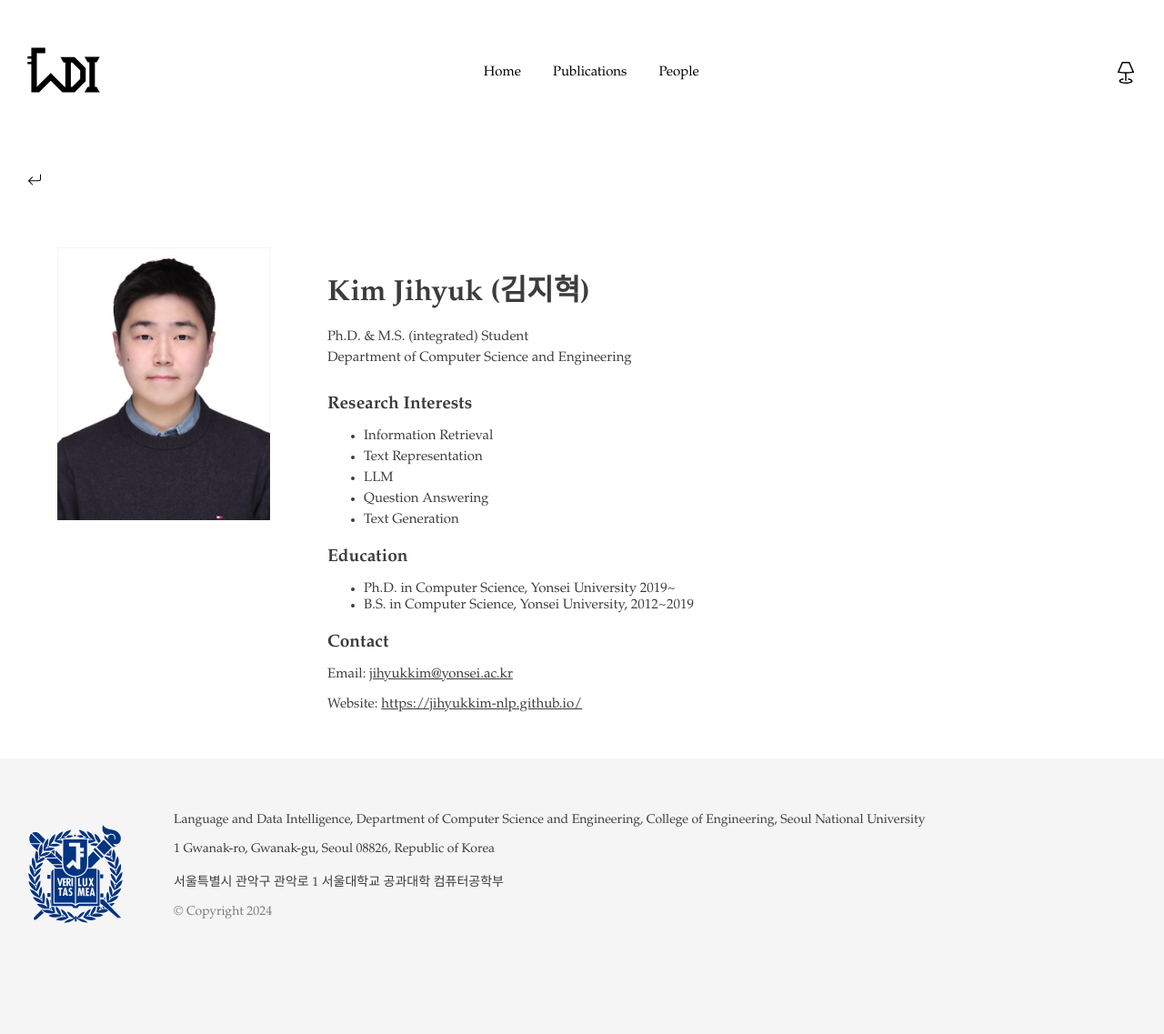
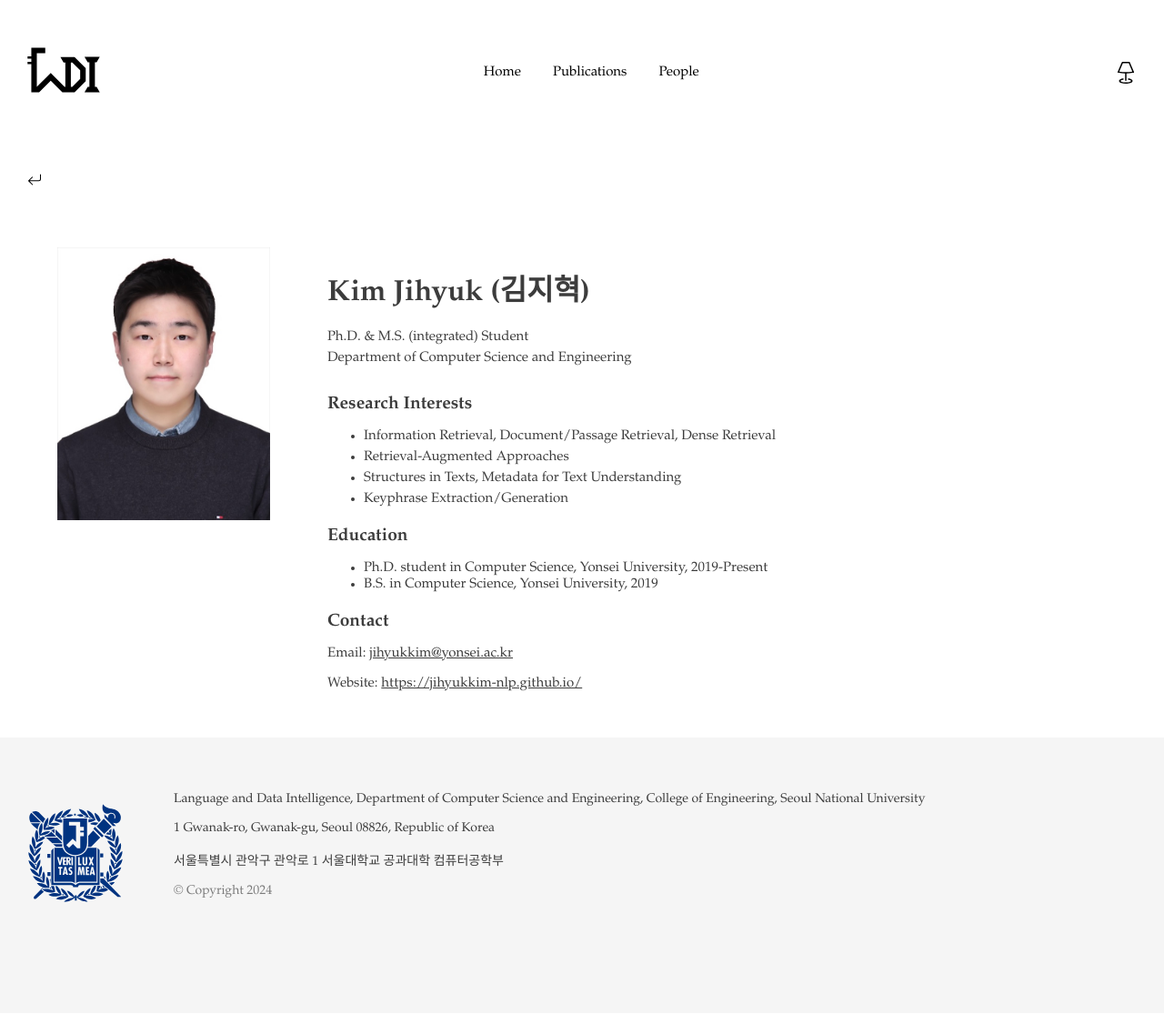
Before and after one commit to ldilab/ldilab.github.io, a Jekyll site: the page built from _people/kimjhyeok.md, in a window 1280 px wide. Shown: the whole page at 91% size. Built offline with Jekyll 4.4.1, drawn with Linux system fonts in a browser that asks for light colours; after the commit the page ends 1114 px from its top, so only the background shows below that.

Commit message:
update jihyuk's profile

```diff
--- a/_people/kimjhyeok.md
+++ b/_people/kimjhyeok.md
@@ -5,14 +5,13 @@ korean_name: 김지혁
 position: Ph.D. & M.S. (integrated) Student
 department: Department of Computer Science and Engineering
 interests:
- - Information Retrieval
- - Text Representation
- - LLM
- - Question Answering
- - Text Generation
+ - Information Retrieval, Document/Passage Retrieval, Dense Retrieval
+ - Retrieval-Augmented Approaches
+ - Structures in Texts, Metadata for Text Understanding
+ - Keyphrase Extraction/Generation
 education:
- - Ph.D. in Computer Science, Yonsei University 2019~
- - B.S. in Computer Science, Yonsei University, 2012~2019
+ - Ph.D. student in Computer Science, Yonsei University, 2019-Present
+ - B.S. in Computer Science, Yonsei University, 2019
 mail: jihyukkim@yonsei.ac.kr
 website: "https://jihyukkim-nlp.github.io/"
 photo: kimjhyeouk.jpeg
```
